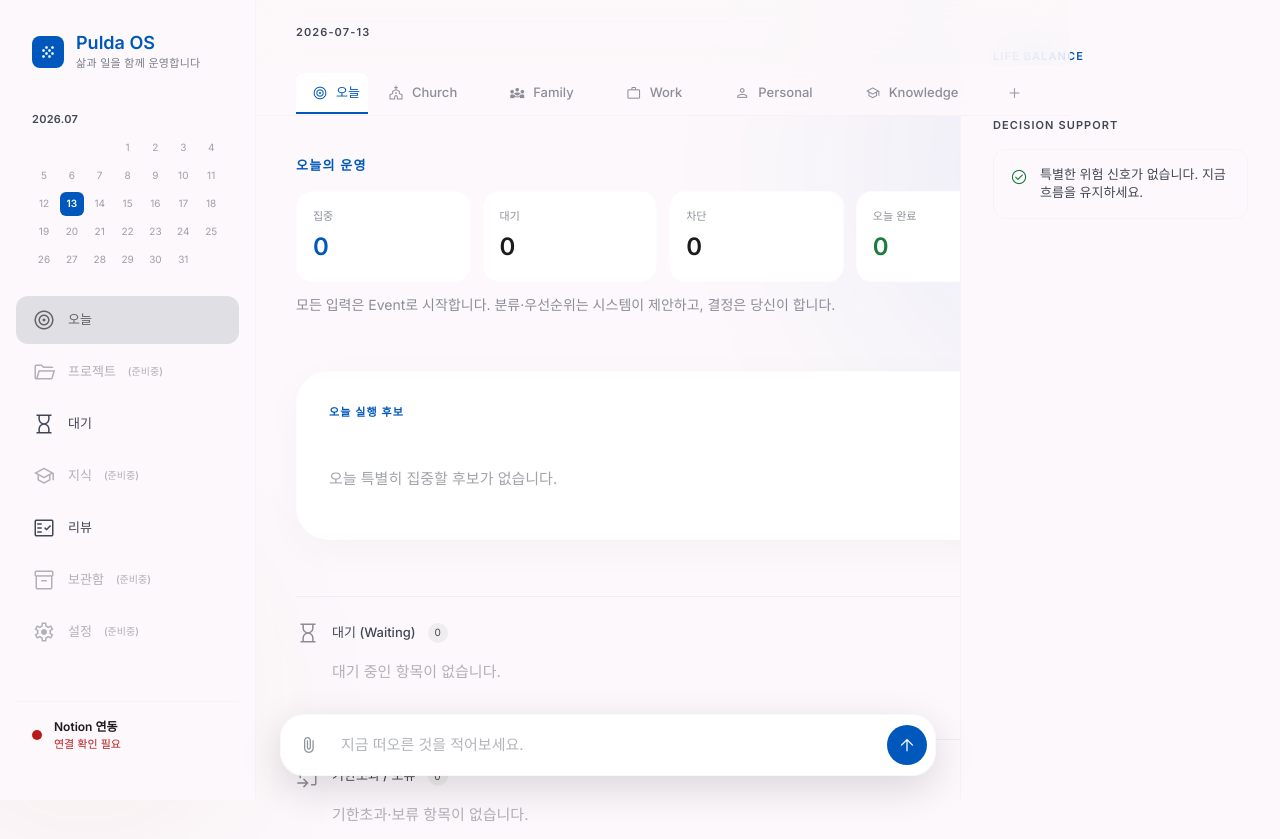
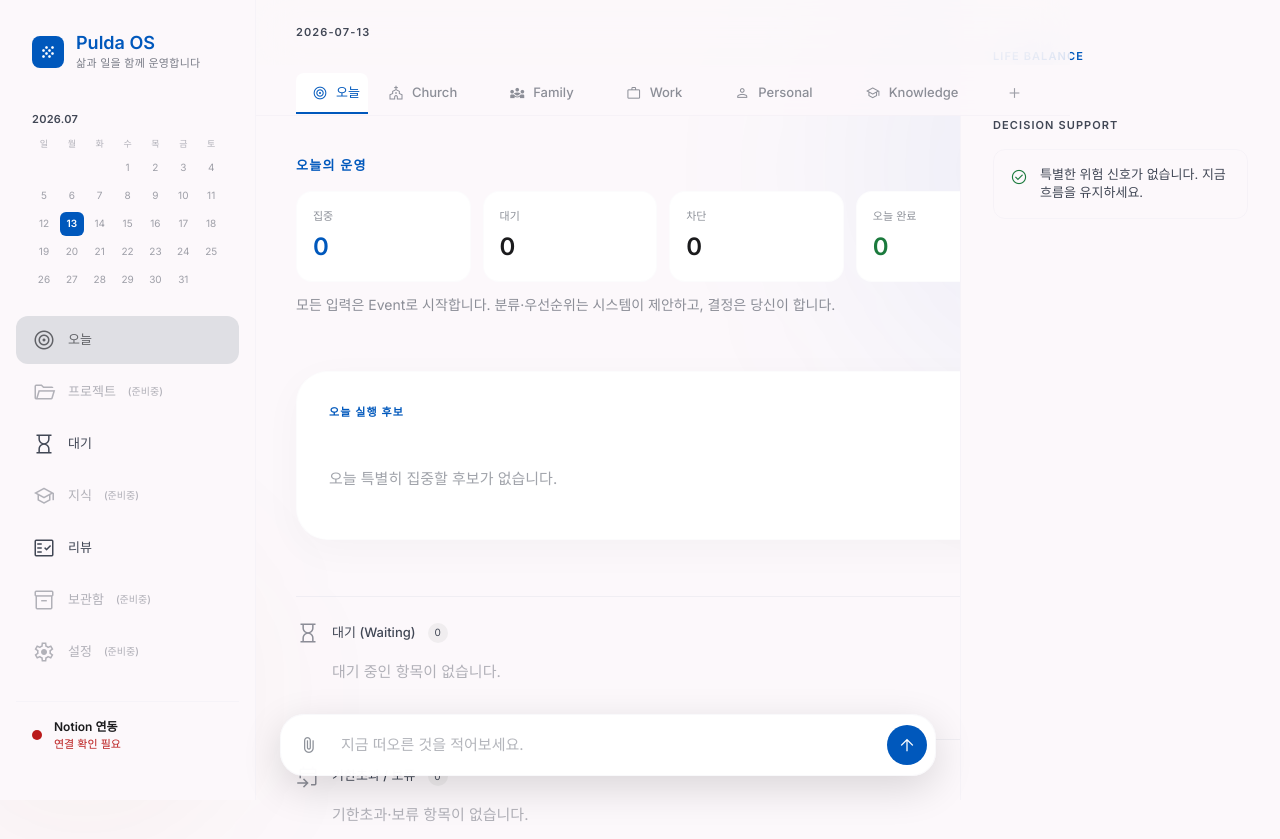
Before and after one commit to 11p-prog/pulda-runtime, a FastAPI app: page / in a window 1280 px wide. Shown: the top 839 px of the page. Run offline with FastAPI, Linux system fonts and the light colour scheme; data comes from the database, SQL or seed files in the repository; data that the repository does not hold is empty; some libraries are stand-ins or nearby versions.

Commit message:
Sidebar calendar: Sunday-first with weekday header: pulda/templates/index.html

```diff
--- a/pulda/templates/index.html
+++ b/pulda/templates/index.html
@@ -63,6 +63,11 @@
         {% if not is_today %}
         <a href="/?ctx={{ ctx }}" class="text-[10px] font-semibold text-primary px-2 py-0.5 rounded-full bg-primary/10 hover:bg-primary/20">오늘</a>
         {% endif %}
+      </div>
+      <div class="grid grid-cols-7 gap-1 mb-1">
+        {% for wd in ["일","월","화","수","목","금","토"] %}
+        <span class="w-6 h-4 flex items-center justify-center text-[9px] font-medium text-on-surface-variant/40">{{ wd }}</span>
+        {% endfor %}
       </div>
       <div class="grid grid-cols-7 gap-1">
         {% for w in calendar_weeks %}
```
